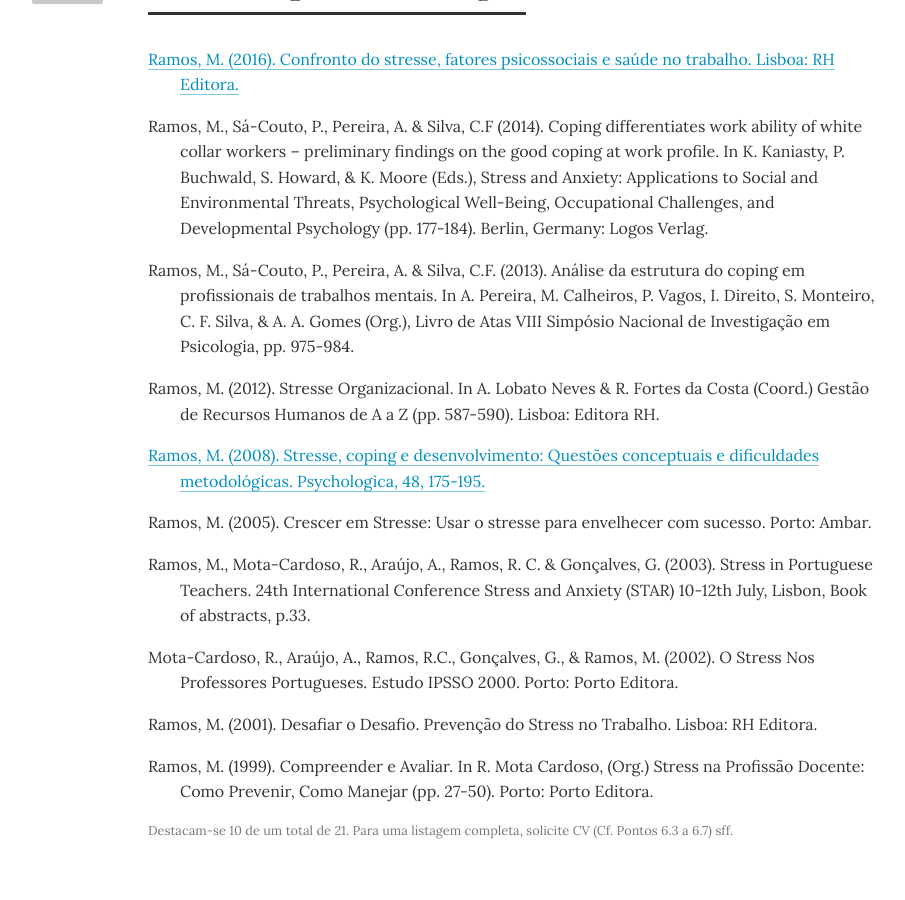
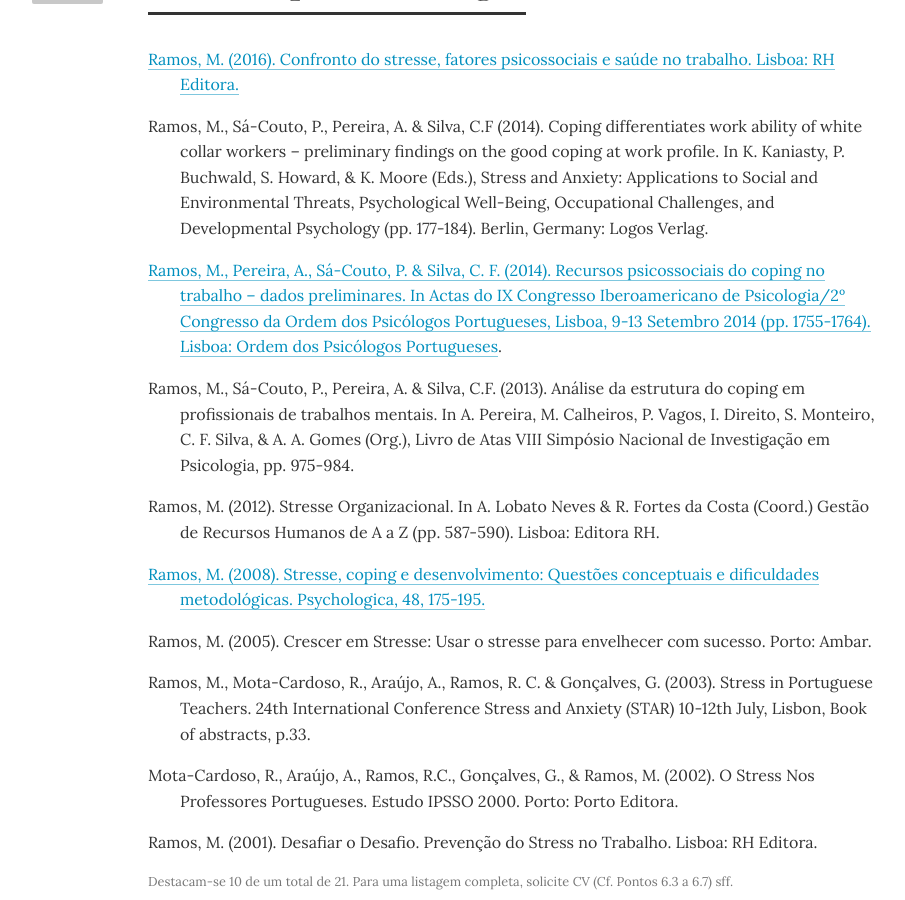
Before and after one commit to joaoramos/marco, a Jekyll site: the page built from livros-capitulos-artigos.html, in a window 1280 px wide and 900 px high, scrolled down 583 px. Shown: the whole window, without its empty margins (124-1029 px from the left). Built offline with Jekyll 4.4.1, drawn with Linux system fonts in a browser that asks for light colours.

Commit message:
Update article list

```diff
--- a/livros-capitulos-artigos.html
+++ b/livros-capitulos-artigos.html
@@ -13,6 +13,10 @@ layout: page
       </li>
       <li>
         <p>Ramos, M., Sá-Couto, P., Pereira, A. & Silva, C.F (2014). Coping differentiates work ability of white collar workers – preliminary findings on the good coping at work profile. In K. Kaniasty, P. Buchwald, S. Howard, & K. Moore (Eds.), Stress and Anxiety: Applications to Social and Environmental Threats, Psychological Well-Being, Occupational Challenges, and Developmental Psychology (pp. 177-184). Berlin, Germany: Logos Verlag.</p>
+      </li>
+      <li>
+        <p><a href="/assets/library/Recursos%20psicossociais%20do%20coping%20no%20trabalho%20-%20Dados%20preliminares.pdf" target="_blank" title="Recursos psicossociais do coping no trabalho – dados preliminares">Ramos, M., Pereira, A., Sá-Couto, P. & Silva, C. F. (2014). Recursos psicossociais do coping no trabalho – dados preliminares. In Actas do IX Congresso Iberoamericano de Psicologia/2º Congresso da Ordem dos Psicólogos Portugueses, Lisboa,
+9-13 Setembro 2014 (pp. 1755-1764). Lisboa: Ordem dos Psicólogos Portugueses</a>.</p>
       </li>
       <li>
         <p>Ramos, M., Sá-Couto, P., Pereira, A. & Silva, C.F. (2013). Análise da estrutura do coping em profissionais de trabalhos mentais. In A. Pereira, M. Calheiros, P. Vagos, I. Direito, S. Monteiro, C. F. Silva, & A. A. Gomes (Org.), Livro de Atas VIII Simpósio Nacional de Investigação em Psicologia, pp. 975-984.</p>
@@ -35,9 +39,6 @@ layout: page
       <li>
         <p>Ramos, M. (2001). Desafiar o Desafio. Prevenção do Stress no Trabalho. Lisboa: RH Editora.</p>
       </li>
-      <li>
-        <p>Ramos, M. (1999). Compreender e Avaliar. In R. Mota Cardoso, (Org.) Stress na Profissão Docente: Como Prevenir, Como Manejar (pp. 27-50). Porto: Porto Editora.</p>
-      </li>
     </ul>
     <p class="footnote">Destacam-se 10 de um total de 21. Para uma listagem completa, solicite CV (Cf. Pontos 6.3 a 6.7) sff.</p>
     <a href="/" class="bottom back" onclick="ga('send', 'event', 'Going back', 'click', 'Page bottom back');">◀ Voltar ao início</a>
```
